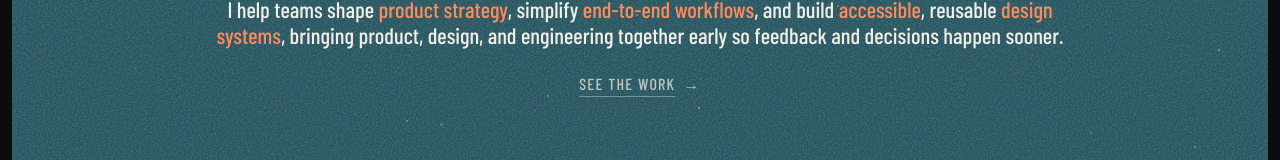
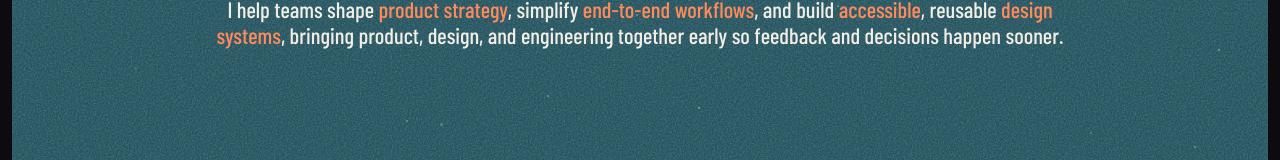
Before and after one commit to Sam2707/Sam2707.github.io, a plain HTML site: page index.html in a window 1280 px wide. Shown: the part 391-551 px from the top of the page. Drawn offline with nearby package versions, Linux system fonts and the light colour scheme; animation ran at ten frames a second; a web font is replaced by a local one.

Commit message:
Remove the See the work link from the home page hero
Co-Authored-By: Claude Opus 5.5 <noreply@anthropic.com>

```diff
--- a/index.html
+++ b/index.html
@@ -460,9 +460,6 @@
         <span class="h tl"></span><span class="h tr"></span><span class="h bl"></span><span class="h br"></span>
       </div>
       <p class="hero-sub"><b>I help teams shape <span class="hw">product strategy</span>, simplify <span class="hw"><span class="nowrap">end-to-end</span> workflows</span>, and build <span class="hw">accessible</span>, reusable <span class="hw">design systems</span>, bringing product, design, and engineering together early so feedback and decisions happen sooner.</b></p>
-      <div class="hero-cta">
-        <a class="btn-work" href="#work"><span class="t">See the work</span> <span class="arr" aria-hidden="true">→</span></a>
-      </div>
 
       <div class="cursor eng" aria-hidden="true"><svg viewBox="0 0 24 24"><path d="M3 2l7.5 19 2.6-8.1L21 10.3z" stroke="#0c0c0e" stroke-width="1.6" stroke-linejoin="round"/></svg><span>Eng</span></div>
       <div class="cursor pm" aria-hidden="true"><svg viewBox="0 0 24 24"><path d="M3 2l7.5 19 2.6-8.1L21 10.3z" stroke="#0c0c0e" stroke-width="1.6" stroke-linejoin="round"/></svg><span>PM</span></div>
```
